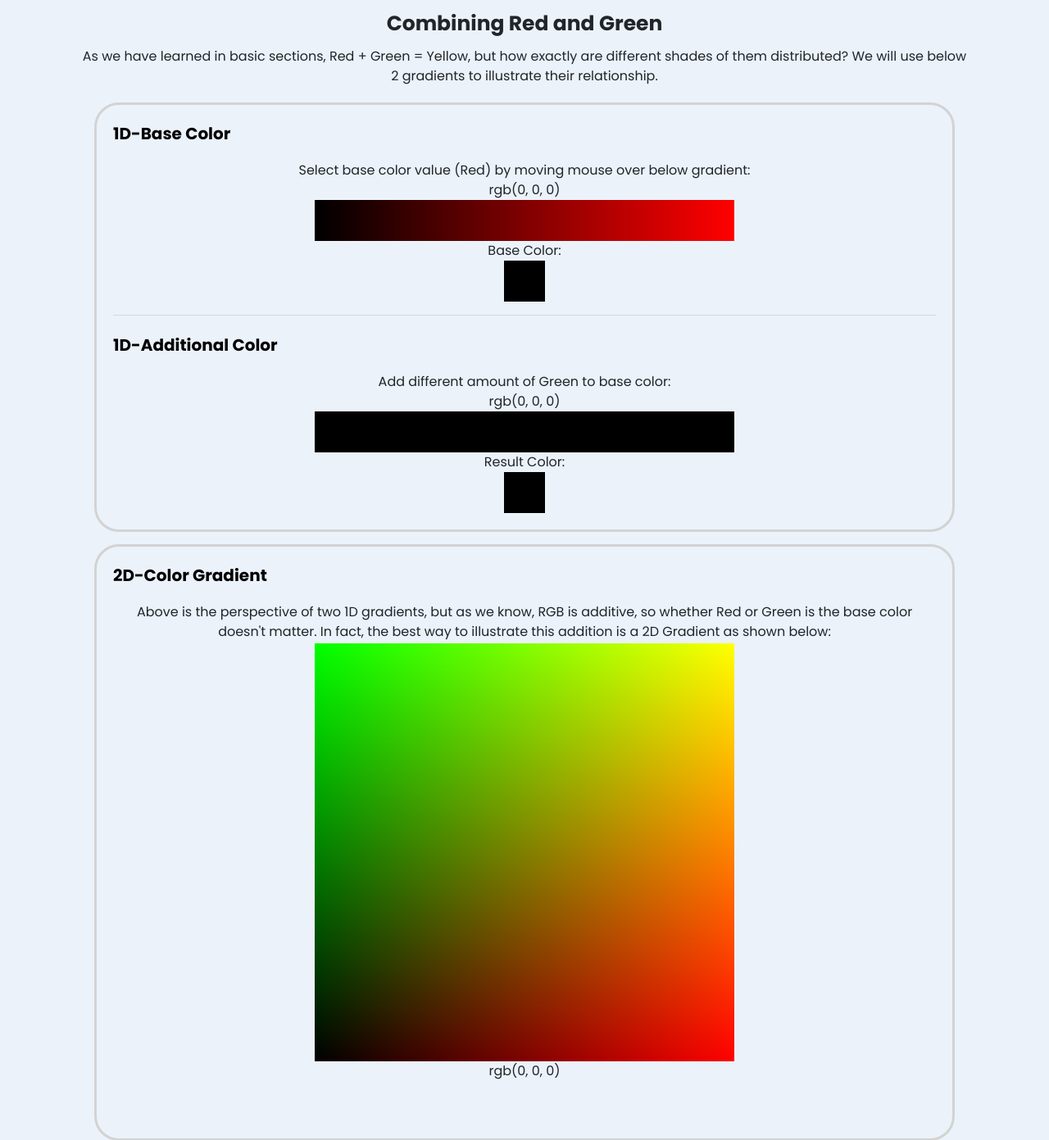
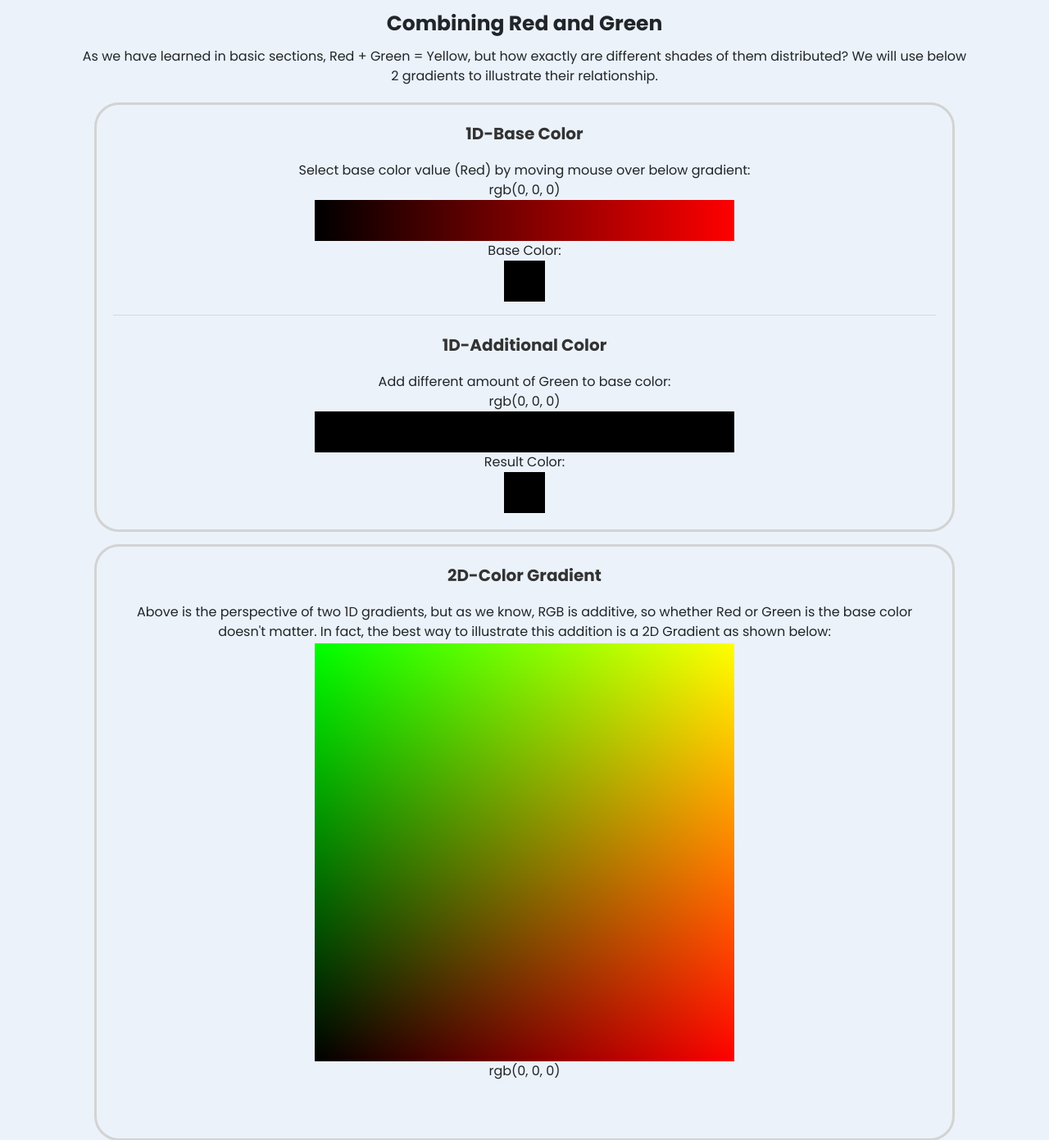
Before and after one commit to DingPang/Coms4170_RGB, a Flask app: page /learn/mix_rg in a window 1280 px wide. Shown: the part 61-1452 px from the top of the page at 82% size. Run offline with Flask 2, Linux system fonts and the light colour scheme; some libraries are stand-ins or nearby versions.

Commit message:
centered subtitles

```diff
--- a/static/main.css
+++ b/static/main.css
@@ -191,6 +191,14 @@ input {
   display: inline-block;
 }
 
+.section-title {
+  text-align: center;
+  font-size: 20px;
+  color: #333333;
+  font-weight: bold;
+  margin-bottom: -30px;
+}
+
 
 /* Quiz */
 .select-btn {
--- a/templates/learn_explore.html
+++ b/templates/learn_explore.html
@@ -14,7 +14,7 @@
         {{item.words}}
     </div>
     <div class="instructions">
-        <div class="sub-title">
+        <div class="section-title">
             1D-Base Color
         </div>
         <br><br>
@@ -27,7 +27,7 @@
         <canvas width="50" height="50" id="base_color"></canvas>
 
         <hr />
-        <div class="sub-title">
+        <div class="section-title">
             2D-Additional Color
         </div>
         <br><br>
--- a/templates/learn_mix2.html
+++ b/templates/learn_mix2.html
@@ -15,7 +15,7 @@
         {{item.words}}
     </div>
     <div class="instructions">
-        <div class="sub-title">
+        <div class="section-title">
             1D-Base Color
         </div>
         <br><br>
@@ -27,7 +27,7 @@
         Base Color: <br>
         <canvas width="50" height="50" id="base_color"></canvas>
         <hr />
-        <div class="sub-title">
+        <div class="section-title">
             1D-Additional Color
         </div>
         <br><br>
@@ -41,7 +41,7 @@
     </div>
 
     <div class="instructions">
-        <div class="sub-title">
+        <div class="section-title">
             2D-Color Gradient
         </div>
         <br><br>
```
